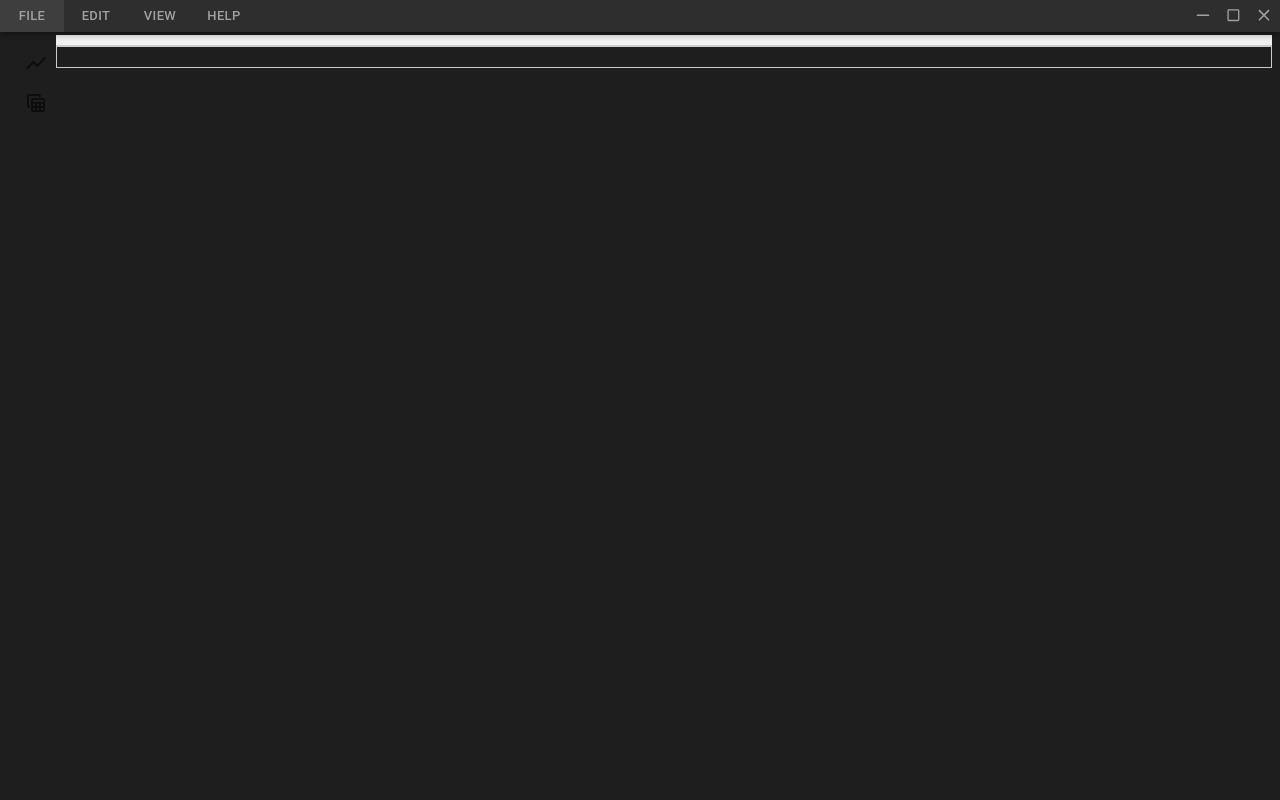
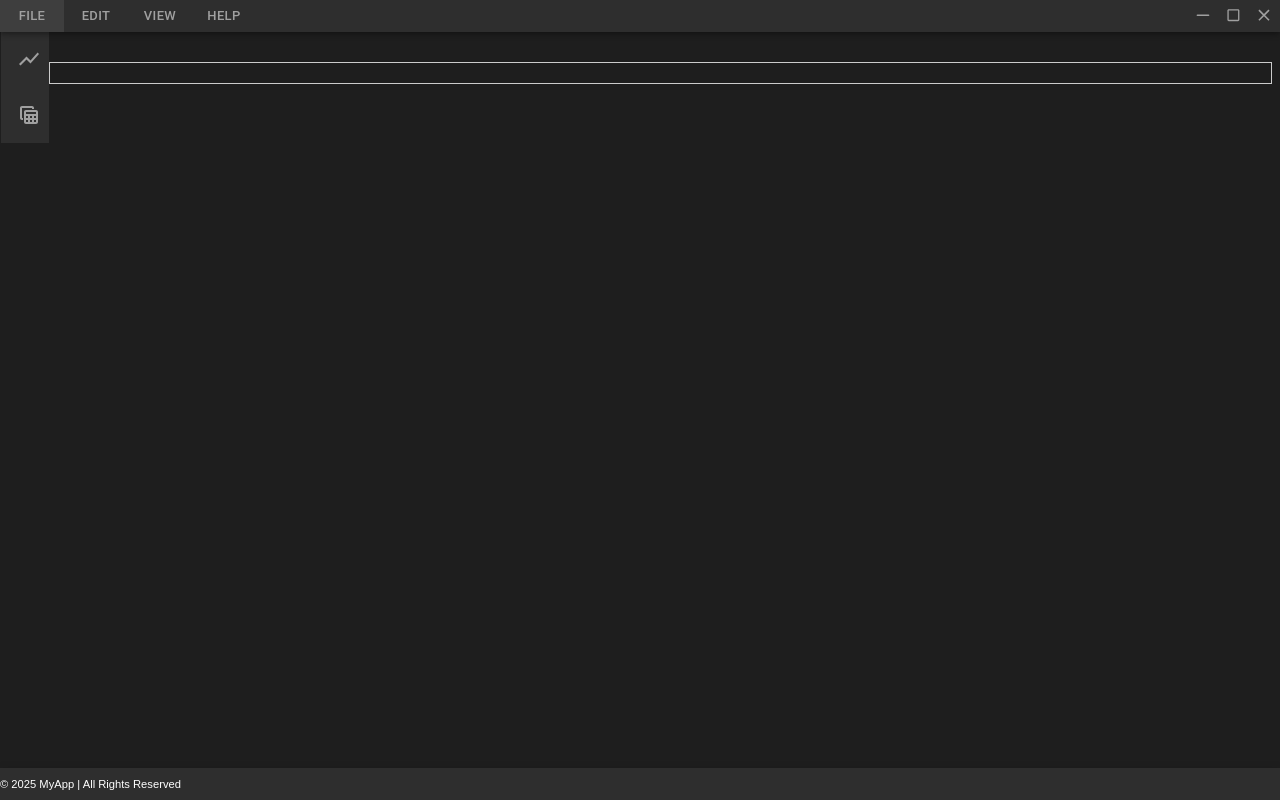
Before and after one commit to DianaBuliga/IrisViz, a React (Create React App) app: page / in a window 1280 px wide. Built offline with nearby package versions, Linux system fonts and the light colour scheme; the HTML template or start-up script is replaced by a standard one.

Commit message:
changed styling and added panel

```diff
--- a/package.json
+++ b/package.json
@@ -66,6 +66,7 @@
 		"@mui/material": "^6.4.7",
 		"@mui/x-charts": "^7.28.0",
 		"crypto-browserify": "^3.12.1",
+		"electron-devtools-installer": "^4.0.0",
 		"honeycomb-web-toolkit": "github:red-gate/honeycomb-web-toolkit",
 		"stream-browserify": "^3.0.0",
 		"url": "^0.11.4",
--- a/src/app/global.scss
+++ b/src/app/global.scss
@@ -4,10 +4,11 @@
   --foreground: #FFFFFF;
   --accent: #00B4D8;
   --secondary-accent: #FF6B6B;
+  --third-accent: #1a8399;
 
   /* Text Colors */
-  --primary-text: #FFFFFF;
-  --secondary-text: #A0A0A0;
+  --primary-text: #A0A0A0;
+  --secondary-text: #FFFFFF;
   --disabled-text: #606060;
 
   /* Data Visualization Colors */
@@ -22,6 +23,8 @@
   --button-hover: #0096C7;
   --button-active: #0077B6;
   --button-disabled: #606060;
+
+  --svg-color-primary: #A0A0A0;
 
   --input-background: #2E2E2E;
   --input-border: #00B4D8;
@@ -61,27 +64,6 @@ body {
   font-family: Arial, sans-serif;
 }
 
-button {
-  background-color: var(--button-default);
-  color: var(--primary-text);
-  border: none;
-  padding: 8px 16px;
-  cursor: pointer;
-}
-
-button:hover {
-  background-color: var(--button-hover);
-}
-
-button:active {
-  background-color: var(--button-active);
-}
-
-button:disabled {
-  background-color: var(--button-disabled);
-  cursor: not-allowed;
-}
-
 input {
   background-color: var(--input-background);
   border: 1px solid var(--input-border);
--- /dev/null
+++ b/src/app/layout/Footer/footer.scss
@@ -0,0 +1,12 @@
+.app-container {
+  top: auto !important;
+  bottom: 0;
+  background-color: var(--input-background) !important;
+  height: 2rem !important;
+}
+
+.footer {
+  font-size: 0.7rem;
+  margin-top: auto;
+  margin-bottom: auto;
+}
--- /dev/null
+++ b/src/app/layout/Footer/footer.tsx
@@ -0,0 +1,15 @@
+import React from "react";
+import {AppBar} from "@mui/material";
+import './footer.scss';
+
+const Footer = () => {
+	return (
+		<AppBar position="fixed" className="app-container">
+			<div className="footer">
+				© {new Date().getFullYear()} MyApp | All Rights Reserved
+			</div>
+		</AppBar>
+	);
+};
+
+export default Footer;
--- a/src/app/layout/Layout/layout.scss
+++ b/src/app/layout/Layout/layout.scss
@@ -1,30 +1,82 @@
-.gutter {
-  background: rgba(255, 255, 255, 0.05);
-  /* flex-shrink: 0; */
+.layout {
+  margin-left: 41px;
+  margin-top: 2.1rem;
 }
 
-.gutter-horizontal {
-  cursor: ew-resize;
+.tabHeader {
+  display: flex;
+  height: 1.8rem;
 }
 
-.gutter-vertical {
-  cursor: ns-resize;
+.headerComponent {
+  display: inline-flex;
+  border-radius: 3px;
+  border-bottom: none;
+  cursor: pointer;
+
+  &.dragOver {
+	border: 2px dashed #ccc; /* Add a dashed border for the hover state */
+	background-color: rgba(0, 0, 0, 0.1); /* Optional background highlight */
+  }
 }
 
-.comp {
-  background: red;
-  color: white;
-  height: 400px;
-  /* display: inline-block; */
+.tabIcon {
+  margin: auto;
 }
 
-.comp2 {
-  background: green;
-  color: white;
-  height: 400px;
-  /* display: inline-block; */
+.headerComponent:hover {
+  background-color: #f0f0f0;
 }
 
-.wrap {
-  display: flex;
+.tabClose {
+  margin-left: 10px;
 }
+
+.headerComponent:active {
+  opacity: 0.5; /* When the tab is being dragged */
+}
+
+.headerComponent:focus {
+  outline: none;
+}
+
+.headerComponent.dragging {
+  opacity: 0.5; /* Optional: when a tab is being dragged */
+}
+
+.tabIcon svg {
+  font-size: 1rem;
+  margin-left: 0.2rem;
+  margin-right: 0.2rem;
+  color: var(--accent) !important;
+}
+
+.tabTitle {
+  margin: auto auto auto 4px;
+  color: var(--primary-text);
+  font-size: 0.9rem;
+}
+
+.tabClose {
+  color: var(--primary-text) !important;
+  height: 1rem;
+  width: 1rem;
+  margin: auto !important;
+  margin-left: 0.6rem !important;
+  border-radius: 3px;
+}
+
+.tabClose:hover {
+  background-color: var(--dropdown-hover) !important;
+}
+
+.tabClose svg {
+  font-size: 0.8rem;
+  color: var(--svg-color-primary) !important;
+}
+
+.tabComponent {
+  border: 1px solid #ccc;
+  padding: 10px;
+  flex: 1;
+}
--- a/src/app/layout/Layout/layout.tsx
+++ b/src/app/layout/Layout/layout.tsx
@@ -1,57 +1,82 @@
-// Layout.tsx
-import React from 'react';
+import React, {useState} from 'react';
 import {IconButton} from '@mui/material';
+import CloseIcon from '@mui/icons-material/Close';
+
 import useTabStore from './layoutStore';
 import LeftMenu from "../LeftMenu/leftMenu"; // Import the Zustand store
+import './layout.scss';
+import Footer from "../Footer/footer";
 
 const Layout = () => {
-	const {tabs, activeTab, addTab, removeTab, setActiveTab} = useTabStore();
+	const {panels, removeTab, setActiveTab, reorderTabs, addPanel, removePanel, setLastClickedPanel} = useTabStore();
+	const [draggedOverIndex, setDraggedOverIndex] = useState<number | null>(null); // State to track the hovered tab index
+
+	const handleDragStart = (e: React.DragEvent<HTMLDivElement>, panelId: string, index: number) => {
+		e.dataTransfer.setData('tabIndex', index.toString());
+		e.dataTransfer.setData('panelId', panelId);
+		(e.target as HTMLDivElement).style.opacity = '0.5';
+	};
+
+	const handleDragOver = (e: React.DragEvent<HTMLDivElement>, index: number) => {
+		e.preventDefault();
+		setDraggedOverIndex(index);
+	};
+
+	const handleDrop = (e: React.DragEvent<HTMLDivElement>, panelId: string, index: number) => {
+		e.preventDefault();
+		const draggedIndex = parseInt(e.dataTransfer.getData('tabIndex'), 10);
+		const draggedPanelId = e.dataTransfer.getData('panelId');
+		if (draggedPanelId !== panelId) {
+		} else if (draggedIndex !== index) {
+			reorderTabs(panelId, draggedIndex, index);
+		}
+		setDraggedOverIndex(null);
+	};
+
+	const handleDragEnd = (e: React.DragEvent<HTMLDivElement>) => {
+		(e.target as HTMLDivElement).style.opacity = '1';
+		setDraggedOverIndex(null);
+	};
 
 	return (
 		<>
 			<LeftMenu/>
-			<div style={{marginLeft: '3rem', display: 'flex', flexDirection: 'column', marginTop: '2.2rem'}}>
-				{/* Tab Header */}
-				<div style={{
-					display: 'flex',
-					padding: '5px',
-					backgroundColor: '#f0f0f0',
-					borderBottom: '1px solid #ccc'
-				}}>
-					{tabs.map((tab: {
-						id: React.Key | null | undefined;
-						icon: string | number | bigint | boolean | React.ReactElement<unknown, string | React.JSXElementConstructor<any>> | Iterable<React.ReactNode> | React.ReactPortal | Promise<string | number | bigint | boolean | React.ReactPortal | React.ReactElement<unknown, string | React.JSXElementConstructor<any>> | Iterable<React.ReactNode> | null | undefined> | null | undefined;
-						title: string | number | bigint | boolean | React.ReactElement<unknown, string | React.JSXElementConstructor<any>> | Iterable<React.ReactNode> | React.ReactPortal | Promise<string | number | bigint | boolean | React.ReactPortal | React.ReactElement<unknown, string | React.JSXElementConstructor<any>> | Iterable<React.ReactNode> | null | undefined> | null | undefined;
-					}) => (
+			<div className="layout">
+				<div className="panels">
+					{panels.map((panel) => (
+						<div key={panel.id} className="panel">
+							<div className="tabHeader">
+								{panel.tabs.map((tab, index) => (
 									<div
 										key={tab.id}
-							onClick={() => setActiveTab(tab.id)}
-							style={{
-								display: 'flex',
-								alignItems: 'center',
-								padding: '5px 15px',
-								cursor: 'pointer',
-								backgroundColor: activeTab === tab.id ? '#ddd' : 'transparent',
-								borderRadius: '5px',
-								marginRight: '10px',
+										draggable
+										onDragStart={(e) => handleDragStart(e, panel.id, index)}
+										onDragOver={(e) => handleDragOver(e, index)}
+										onDrop={(e) => handleDrop(e, panel.id, index)}
+										onDragEnd={handleDragEnd}
+										onClick={() => {
+											setActiveTab(panel.id, tab.id);
+											setLastClickedPanel(panel.id);
 										}}
+										className={`headerComponent ${panel.activeTab === tab.id ? 'active' : ''}`}
+										style={{borderBottom: panel.activeTab === tab.id ? '3px solid var(--third-accent)' : 'none'}}
 									>
-							{tab.icon}
-							<span style={{marginLeft: '8px'}}>{tab.title}</span>
-							<IconButton size="small" onClick={() => removeTab(tab.id)} style={{marginLeft: '5px'}}>
-								<svg xmlns="http://www.w3.org/2000/svg" height="16" viewBox="0 96 960 960" width="16">
-									<path d="M536 832L832 536 536 240 240 536 536 832Z"/>
-								</svg>
+										<span className="tabIcon">{tab.icon}</span>
+										<span className="tabTitle">{tab.title}</span>
+										<IconButton className="tabClose" onClick={() => removeTab(panel.id, tab.id)}>
+											<CloseIcon/>
 										</IconButton>
 									</div>
 								))}
 							</div>
-				{/* Right Panel - Dynamically render selected tab component */}
-				<div style={{border: '1px solid #ccc', padding: '10px', flex: 1}}>
-					<div>{tabs.find((tab: { id: any; }) => tab.id === activeTab)?.component}</div>
+							<div className="tabComponent">
+								<div>{panel.tabs.find((tab) => tab.id === panel.activeTab)?.component}</div>
 							</div>
-
 						</div>
+					))}
+				</div>
+			</div>
+			<Footer/>
 		</>
 	);
 };
--- a/src/app/layout/Layout/layoutStore.tsx
+++ b/src/app/layout/Layout/layoutStore.tsx
@@ -2,47 +2,103 @@ import create from 'zustand';
 import {v4 as uuidv4} from 'uuid';
 import React, {JSX} from "react";
 
-type Tab = {
+export type Tab = {
 	id: string;
 	title: string;
 	icon: React.ReactNode;
 	component: JSX.Element;
 };
 
+export type Panel = {
+	id: string;
+	activeTab: string;
+	tabs: Tab[];
+};
+
 type TabStore = {
-	tabs: Tab[];
+	panels: Panel[];
 	activeTab: string;
-	addTab: (title: string, icon: React.ReactNode, component: JSX.Element) => void;
-	removeTab: (id: React.Key | null | undefined) => void;
-	setActiveTab: (id: React.Key | null | undefined) => void;
+	lastClickedPanel: string;
+	setLastClickedPanel: (panelId: string) => void;
+	addTab: (panelId: string, title: string, icon: React.ReactNode, component: JSX.Element) => void;
+	removeTab: (panelId: string, tabId: string) => void;
+	setActiveTab: (panelId: string, tabId: string) => void;
+	reorderTabs: (panelId: string, draggedIndex: number, targetIndex: number) => void;
+	addPanel: () => void;
+	removePanel: (panelId: string) => void;
 };
 
 const useTabStore = create<TabStore>((set: any) => ({
-	tabs: [],
+	panels: [
+		{id: '1', activeTab: '', tabs: []},
+	],
 	activeTab: '',
-	addTab: (title: string, icon: React.ReactNode, component: any) => {
+	lastClickedPanel: '1',
+	setLastClickedPanel: (panelId: string) => set({lastClickedPanel: panelId}),
+	addTab: (panelId: string, title: string, icon: React.ReactNode, component: JSX.Element) => {
 		const newTab = {
 			id: uuidv4(),
 			title,
 			icon,
 			component,
 		};
-		set((state: { tabs: any; }) => ({
-			tabs: [...state.tabs, newTab],
-			activeTab: newTab.id, // Set the newly added tab as active by default
-		}));
-	},
-	removeTab: (id: React.Key | null | undefined) => {
-		set((state: { tabs: Tab[]; }) => {
-			const remainingTabs = state.tabs.filter((tab: Tab) => tab.id !== id);
+		set((state: { panels: Panel[] }) => {
+			const panelIndex = state.panels.findIndex(p => p.id === panelId);
+			const panel = state.panels[panelIndex];
 			return {
-				tabs: remainingTabs,
-				// Set the last tab as active if there's still any tab left
-				activeTab: remainingTabs.length > 0 ? remainingTabs[remainingTabs.length - 1].id : '',
+				panels: state.panels.map((p, index) => index === panelIndex ? {
+					...p,
+					tabs: [...p.tabs, newTab],
+					activeTab: newTab.id,
+				} : p),
 			};
 		});
 	},
-	setActiveTab: (id: React.Key | null | undefined) => set({activeTab: id}),
+	removeTab: (panelId: string, tabId: string) => {
+		set((state: { panels: Panel[] }) => {
+			const panelIndex = state.panels.findIndex(p => p.id === panelId);
+			const panel = state.panels[panelIndex];
+			const remainingTabs = panel.tabs.filter((tab: Tab) => tab.id !== tabId);
+			return {
+				panels: state.panels.map((p, index) => index === panelIndex ? {
+					...p,
+					tabs: remainingTabs,
+					activeTab: remainingTabs.length > 0 ? remainingTabs[0].id : '',
+				} : p),
+			};
+		});
+	},
+	setActiveTab: (panelId: string, tabId: string) => {
+		set((state: { panels: Panel[] }) => {
+			const panelIndex = state.panels.findIndex(p => p.id === panelId);
+			return {
+				panels: state.panels.map((p, index) => index === panelIndex ? {...p, activeTab: tabId} : p),
+			};
+		});
+	},
+	reorderTabs: (panelId: string, draggedIndex: number, targetIndex: number) => {
+		set((state: { panels: Panel[] }) => {
+			const panelIndex = state.panels.findIndex(p => p.id === panelId);
+			const panel = state.panels[panelIndex];
+			const newTabs = [...panel.tabs];
+			const [movedTab] = newTabs.splice(draggedIndex, 1);
+			newTabs.splice(targetIndex, 0, movedTab);
+			return {
+				panels: state.panels.map((p, index) => index === panelIndex ? {...p, tabs: newTabs} : p),
+			};
+		});
+	},
+	addPanel: () => {
+		set((state: { panels: Panel[] }) => {
+			const newPanel = {id: `panel-${state.panels.length + 1}`, activeTab: '', tabs: []};
+			return {panels: [...state.panels, newPanel]};
+		});
+	},
+	removePanel: (panelId: string) => {
+		set((state: { panels: Panel[] }) => {
+			return {panels: state.panels.filter(panel => panel.id !== panelId)};
+		});
+	},
 }));
 
 export default useTabStore;
--- a/src/app/layout/LeftMenu/leftMenu.scss
+++ b/src/app/layout/LeftMenu/leftMenu.scss
@@ -3,4 +3,25 @@
   //height: 100%;
   display: inline-block;
   position: absolute !important;
+  background-color: var(--input-background);
+  margin-left: -7px !important;
+  margin-top: -3px !important;
+  padding-bottom: 0 !important;
+  padding-top: 0 !important;
 }
+
+.listItem {
+  padding: 1rem !important;
+}
+
+.listItem div svg {
+  color: var(--svg-color-primary) !important;
+}
+
+.listItem:hover {
+  background-color: var(--dropdown-hover);
+}
+
+.css-cokf1l-MuiListItemIcon-root {
+  min-width: 0 !important;
+}
--- a/src/app/layout/LeftMenu/leftMenu.tsx
+++ b/src/app/layout/LeftMenu/leftMenu.tsx
@@ -8,14 +8,14 @@ import useTabStore from "../Layout/layoutStore";
 
 const LeftMenu = () => {
 
-	const {addTab} = useTabStore();
-
+	const {addTab, lastClickedPanel} = useTabStore();
 
 	return (
 		<List className="leftMenu">
 			{components.map((item, index) => (
-				<ListItem key={index}>
-					<ListItemIcon onClick={() => addTab(item.title, item.icon, item.component)}>
+				<ListItem key={index} className='listItem'
+				          onClick={() => addTab(lastClickedPanel, item.title, item.icon, item.component)}>
+					<ListItemIcon>
 						{item.icon}
 					</ListItemIcon>
 				</ListItem>
--- a/src/app/layout/TopMenu/topMenu.scss
+++ b/src/app/layout/TopMenu/topMenu.scss
@@ -1,5 +1,5 @@
 .css-1uent87-MuiButtonBase-root-MuiButton-root {
-  color: var(--secondary-text) !important;
+  color: var(--primary-text) !important;
 }
 
 .topMenu {
@@ -37,7 +37,7 @@
 
 .css-1toxriw-MuiList-root-MuiMenu-list {
   background-color: var(--sidebar-header);
-  color: var(--secondary-text);
+  color: var(--primary-text);
   min-width: 12rem;
   width: fit-content;
 }
@@ -75,7 +75,7 @@
 }
 
 .actionButtons svg {
-  color: var(--secondary-text) !important;
+  color: var(--svg-color-primary) !important;
 }
 
 .icon {
--- a/src/electron/main.ts
+++ b/src/electron/main.ts
@@ -1,6 +1,7 @@
 import {app, BrowserWindow} from 'electron';
 import path from 'path';
 import electronDebug from 'electron-debug';
+import installExtension, {REACT_DEVELOPER_TOOLS} from "electron-devtools-installer";
 
 const {ipcMain} = require('electron')
 
@@ -26,6 +27,9 @@ const createWindow = () => {
 	const indexPath = path.join(__dirname, '../app/index.html');
 	if (isDev) {
 		mainWindow.loadURL('http://localhost:3000');
+		installExtension(REACT_DEVELOPER_TOOLS)
+			.then((name) => console.log(`Added Extension:  ${name}`))
+			.catch((err) => console.log("An error occurred: ", err));
 	} else {
 		mainWindow.loadFile(indexPath);
 	}
```
Lines whose indentation alone changed are shown as unchanged.
